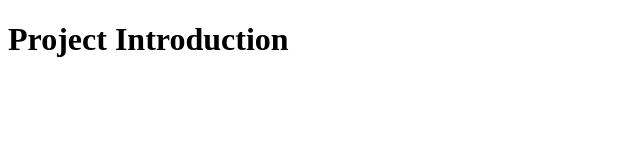
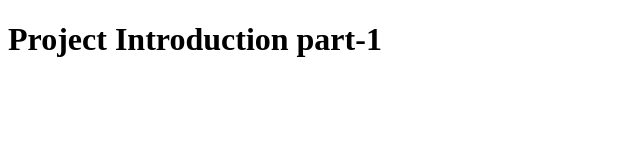
Before and after one commit to mankarpooja33/GitTutorial, a plain HTML site: page index.html in a window 1280 px wide. Shown: the whole page, without its empty margins (0-640 px from the left). Drawn offline with Linux system fonts and the light colour scheme.

Commit message:
updated index.html

```diff
--- a/index.html
+++ b/index.html
@@ -6,6 +6,6 @@
 </head>
 
 <body>
-<h1>Project Introduction</h1>
+<h1>Project Introduction part-1</h1>
 </body>
 </html>
```
